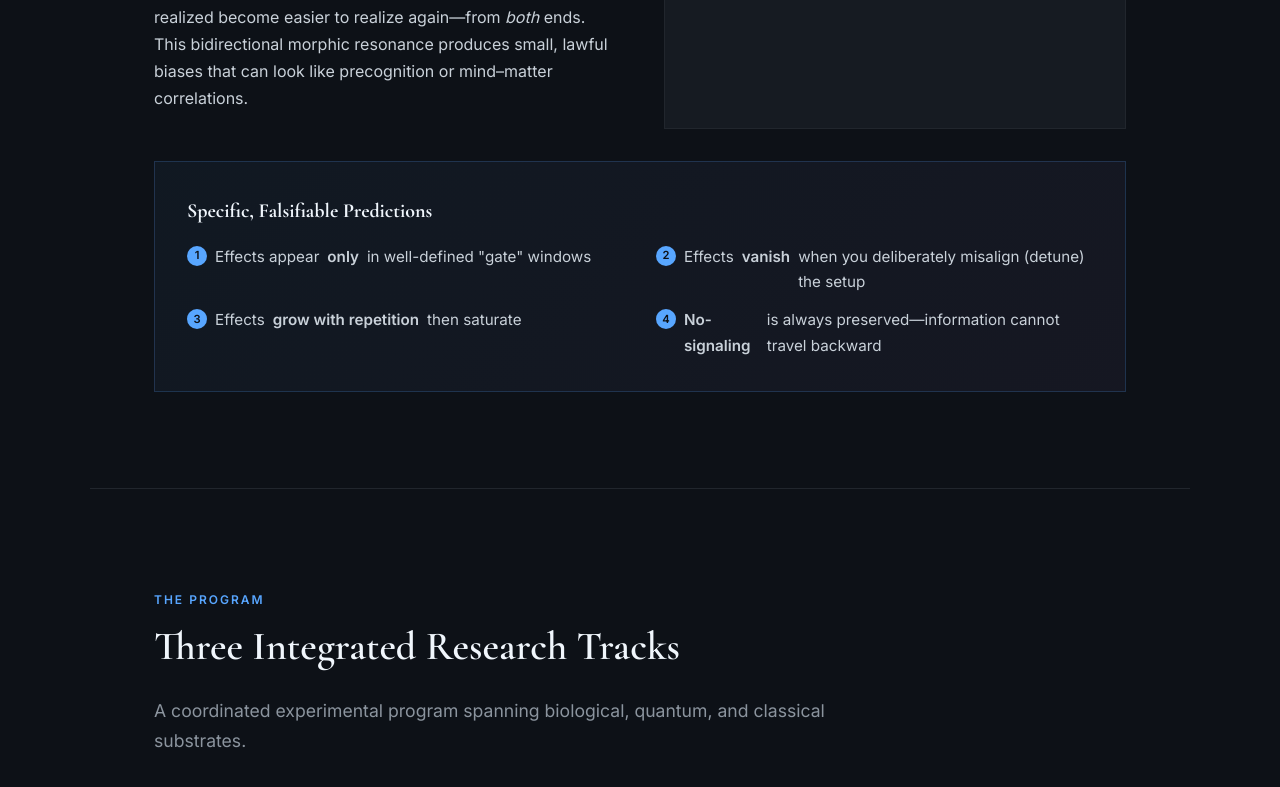
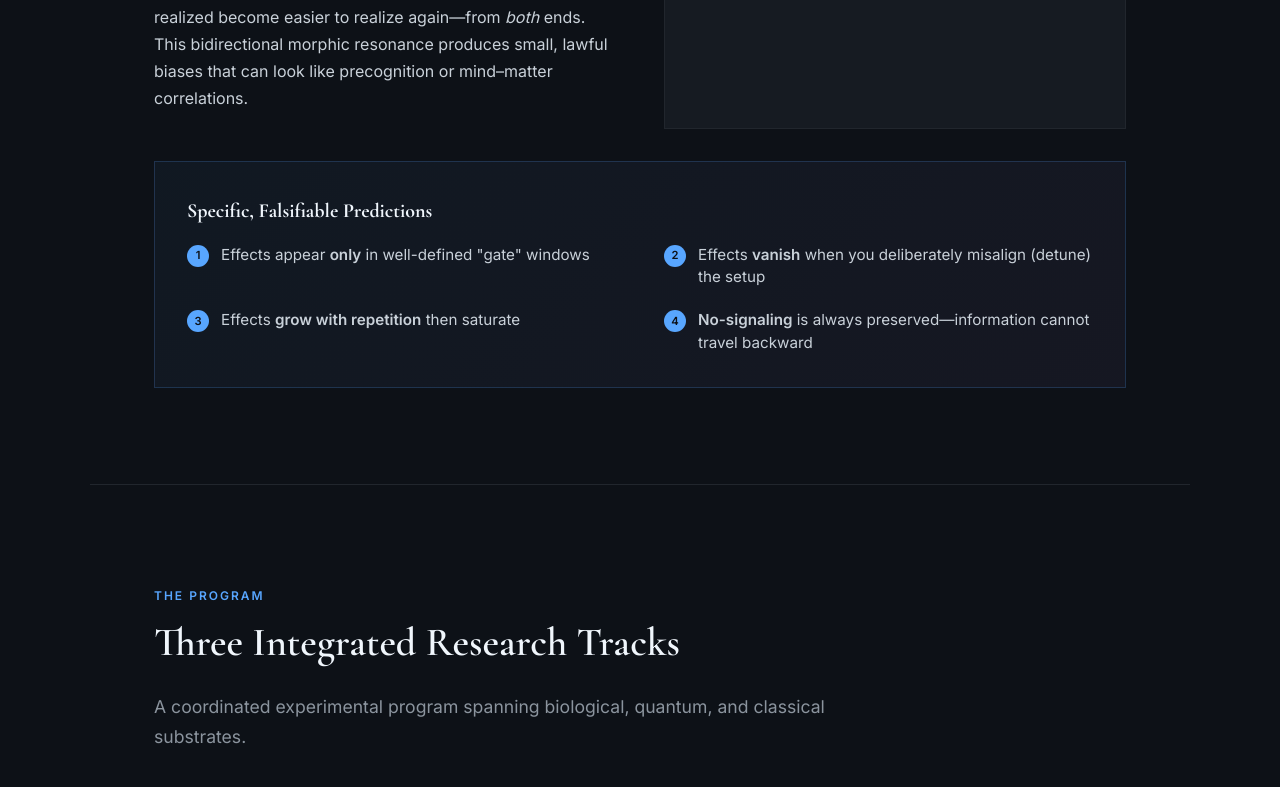
Before and after one commit to GabrielAxel/Quantum-Organoids, a plain HTML site: page index.html in a window 1280 px wide. Shown: the part 1465-2252 px from the top of the page. Drawn offline with nearby package versions, Linux system fonts and the light colour scheme.

Commit message:
Add files via upload

```diff
--- a/index.html
+++ b/index.html
@@ -63,6 +63,7 @@
             font-weight: 600;
             color: var(--white);
             letter-spacing: 0.5px;
+            text-decoration: none;
         }
 
         .nav-links {
@@ -292,23 +293,24 @@
 
         .predictions-list {
             display: grid;
-            grid-template-columns: repeat(2, 1fr);
-            gap: 0.75rem 2rem;
+            grid-template-columns: 1fr 1fr;
+            gap: 1.25rem 3rem;
         }
 
         .predictions-list li {
             display: flex;
             align-items: flex-start;
-            gap: 0.5rem;
+            gap: 0.75rem;
             color: var(--silver);
             font-size: 0.95rem;
+            line-height: 1.5;
         }
 
         .predictions-list .num {
             background: var(--cyan);
             color: var(--ink);
-            width: 20px;
-            height: 20px;
+            width: 22px;
+            height: 22px;
             border-radius: 50%;
             display: flex;
             align-items: center;
@@ -316,7 +318,11 @@
             font-size: 0.7rem;
             font-weight: 600;
             flex-shrink: 0;
-            margin-top: 2px;
+            margin-top: 1px;
+        }
+
+        .predictions-list .text {
+            flex: 1;
         }
 
         /* Research Section */
@@ -637,7 +643,7 @@
 
     <!-- Navigation -->
     <nav>
-        <div class="logo">AI Psi Research Lab</div>
+        <a href="#" class="logo">AI Psi Research Lab</a>
         <ul class="nav-links">
             <li><a href="#thesis">Thesis</a></li>
             <li><a href="#research">Research</a></li>
@@ -687,10 +693,10 @@
         <div class="predictions-box">
             <h4>Specific, Falsifiable Predictions</h4>
             <ul class="predictions-list">
-                <li><span class="num">1</span> Effects appear <strong>only</strong> in well-defined "gate" windows</li>
-                <li><span class="num">2</span> Effects <strong>vanish</strong> when you deliberately misalign (detune) the setup</li>
-                <li><span class="num">3</span> Effects <strong>grow with repetition</strong> then saturate</li>
-                <li><span class="num">4</span> <strong>No-signaling</strong> is always preserved—information cannot travel backward</li>
+                <li><span class="num">1</span><span class="text">Effects appear <strong>only</strong> in well-defined "gate" windows</span></li>
+                <li><span class="num">2</span><span class="text">Effects <strong>vanish</strong> when you deliberately misalign (detune) the setup</span></li>
+                <li><span class="num">3</span><span class="text">Effects <strong>grow with repetition</strong> then saturate</span></li>
+                <li><span class="num">4</span><span class="text"><strong>No-signaling</strong> is always preserved—information cannot travel backward</span></li>
             </ul>
         </div>
     </section>
```
